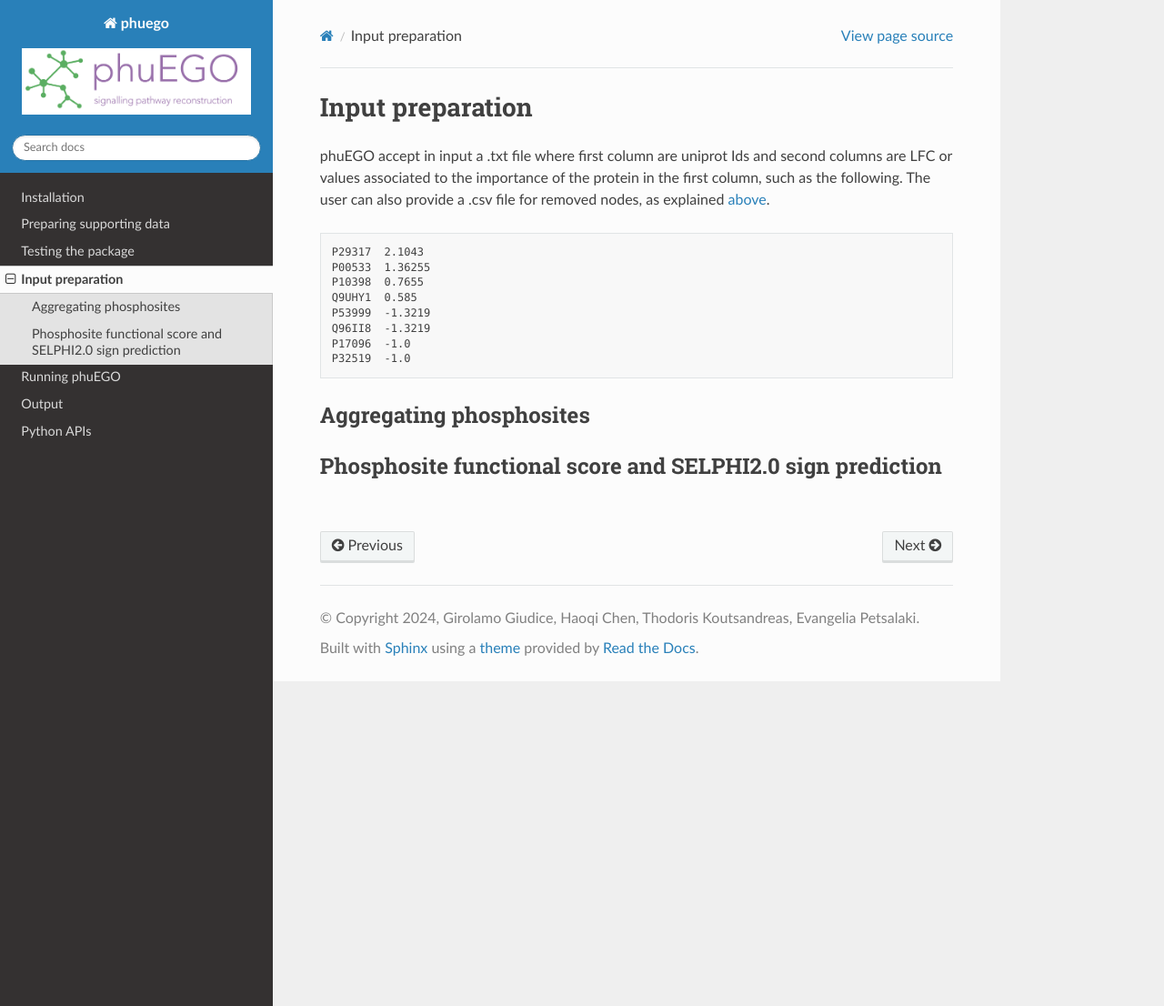
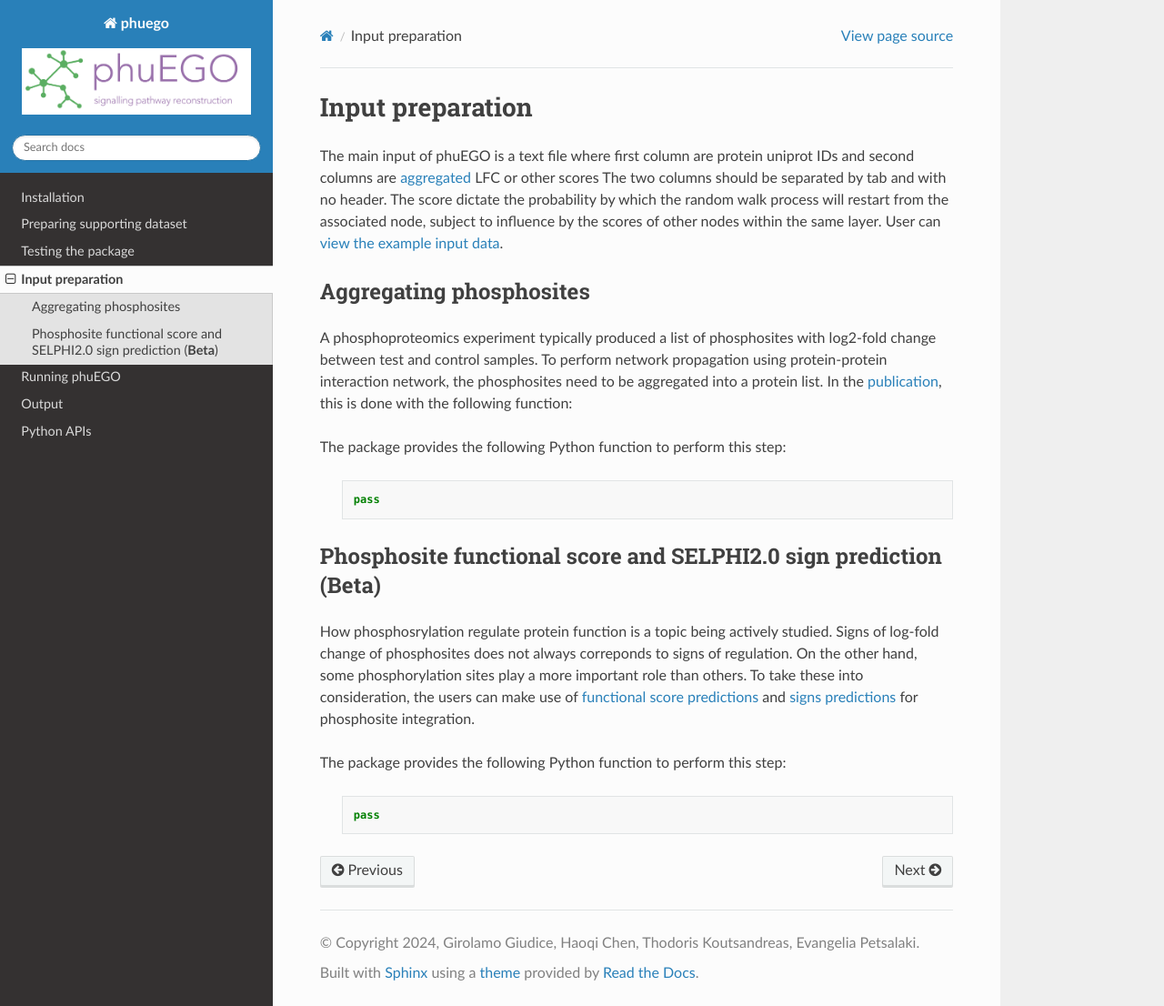
Before and after one commit to haoqichen20/phuego, a Sphinx documentation site: the page built from docs/source/input_preparation.rst, in a window 1280 px wide and 1106 px high. Shown: the whole window at 91% size. Built offline with Sphinx 7.4.7 and the Read the Docs theme 2.0.0, drawn with Linux system fonts in a browser that asks for light colours.

Commit message:
update mock_test_run.rst and input_preparation.rst

```diff
--- a/docs/source/input_preparation.rst
+++ b/docs/source/input_preparation.rst
@@ -1,27 +1,48 @@
 Input preparation
 =================
 
-phuEGO accept in input a .txt file where first column are uniprot Ids
-and second columns are LFC or values associated to the importance of the
-protein in the first column, such as the following. The user can also
-provide a .csv file for removed nodes, as explained
-`above <#5-running-phuego-with-removed-network-nodes>`__.
+The main input of phuEGO is a text file where first column are protein uniprot
+IDs and second columns are :ref:`aggregated <aggregation>` LFC or other scores
+The two columns should be separated by tab and with no header.
+The score dictate the probability by which the random walk process will restart
+from the associated node, subject to influence by the scores of other nodes
+within the same layer. User can :ref:`view the example input data <example_input>`.
 
-.. code:: text
-
-   P29317  2.1043
-   P00533  1.36255
-   P10398  0.7655
-   Q9UHY1  0.585
-   P53999  -1.3219
-   Q96II8  -1.3219
-   P17096  -1.0
-   P32519  -1.0
+.. _aggregation:
 
 Aggregating phosphosites
 ~~~~~~~~~~~~~~~~~~~~~~~~
 
+A phosphoproteomics experiment typically produced a list of phosphosites with
+log2-fold change between test and control samples. To perform network propagation
+using protein-protein interaction network, the phosphosites need to be aggregated
+into a protein list. In the :ref:`publication <citation>`, this is done with the
+following function:
 
 
-Phosphosite functional score and SELPHI2.0 sign prediction
-~~~~~~~~~~~~~~~~~~~~~~~~~~~~~~~~~~~~~~~~~~~~~~~~~~~~~~~~~~
+.. container::
+
+   The package provides the following Python function to perform this step:
+
+      .. code-block:: python
+
+         pass
+
+
+Phosphosite functional score and SELPHI2.0 sign prediction (**Beta**)
+~~~~~~~~~~~~~~~~~~~~~~~~~~~~~~~~~~~~~~~~~~~~~~~~~~~~~~~~~~~~~~~~~~~~~
+
+How phosphosrylation regulate protein function is a topic being actively studied.
+Signs of log-fold change of phosphosites does not always correponds to signs of
+regulation. On the other hand, some phosphorylation sites play a more important
+role than others. To take these into consideration, the users can make use of
+`functional score predictions <url_to_Ochoa_paper>`__ and
+`signs predictions <url_to_SELPHI2.0_paper>`__ for phosphosite integration.
+
+.. container::
+
+   The package provides the following Python function to perform this step:
+
+      .. code-block:: python
+
+         pass
--- a/docs/source/mock_test_run.rst
+++ b/docs/source/mock_test_run.rst
@@ -1,8 +1,11 @@
 Testing the package
 ===================
 
+.. _example_input:
+
 The phuEGO package contains a test dataset, which is a list of differentially
-phosphorylated proteins (after phosphosite aggregation) between untreated cells
+phosphorylated proteins (after :ref:`phosphosite aggregation <aggregation>`)
+between untreated cells
 and those treated with epidermal growth factor (EGF) (PMID: 19651622).
 To view the test dataset, open a Jupyter notebook and run the following:
 
--- a/docs/source/usage_cli.rst
+++ b/docs/source/usage_cli.rst
@@ -96,7 +96,7 @@
        done
    done
 
-
+.. _remove_perturbed_node:
 
 Remove perturbation target nodes from reference network
 ~~~~~~~~~~~~~~~~~~~~~~~~~~~~~~~~~~~~~~~~~~~~~~~~~~~~~~~
```
Also changed, not shown: docs/source/support_data.rst (+7 -7 lines).
